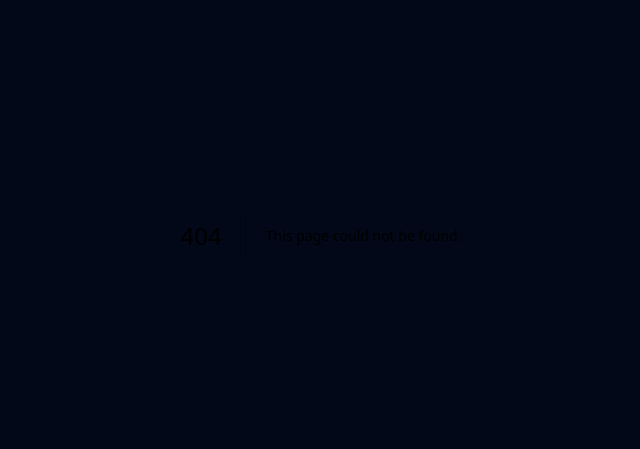
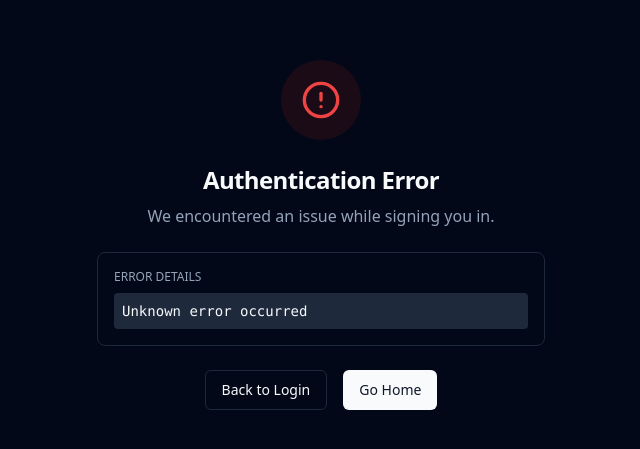
Before and after one commit to lancelotlopech/Rang-s-AI-video-generator, a Next.js app: page /auth/auth-code-error in a window 1280 px wide. Before the commit this address had no page. Shown: the part 165-614 px from the top of the page, without its empty margins (319-959 px from the left). Built offline with nearby package versions, Linux system fonts and the light colour scheme.

Commit message:
Fix: Add auth error page and improve error handling in callback

```diff
--- /dev/null
+++ b/src/app/auth/auth-code-error/page.tsx
@@ -0,0 +1,62 @@
+"use client"
+
+import { useSearchParams } from "next/navigation"
+import { Button } from "@/components/ui/button"
+import Link from "next/link"
+import { AlertCircle } from "lucide-react"
+import { Suspense } from "react"
+
+function ErrorContent() {
+  const searchParams = useSearchParams()
+  const error = searchParams.get("error")
+  const code = searchParams.get("code")
+
+  return (
+    <div className="flex min-h-screen flex-col items-center justify-center bg-background p-4">
+      <div className="mx-auto flex w-full max-w-md flex-col items-center space-y-6 text-center">
+        <div className="flex h-20 w-20 items-center justify-center rounded-full bg-red-100 dark:bg-red-900/20">
+          <AlertCircle className="h-10 w-10 text-red-600 dark:text-red-500" />
+        </div>
+
+        <div className="space-y-2">
+          <h1 className="text-2xl font-bold tracking-tight">Authentication Error</h1>
+          <p className="text-muted-foreground">
+            We encountered an issue while signing you in.
+          </p>
+        </div>
+
+        <div className="w-full rounded-lg border bg-card p-4 text-left shadow-sm">
+          <div className="mb-2 text-xs font-medium uppercase text-muted-foreground">Error Details</div>
+          <code className="block w-full overflow-x-auto rounded bg-muted p-2 text-sm font-mono">
+            {error || "Unknown error occurred"}
+          </code>
+          {code && (
+             <div className="mt-2">
+               <div className="mb-1 text-xs font-medium uppercase text-muted-foreground">Error Code</div>
+               <code className="block w-full overflow-x-auto rounded bg-muted p-2 text-sm font-mono">
+                 {code}
+               </code>
+             </div>
+          )}
+        </div>
+
+        <div className="flex gap-4">
+          <Button asChild variant="outline">
+            <Link href="/login">Back to Login</Link>
+          </Button>
+          <Button asChild>
+            <Link href="/">Go Home</Link>
+          </Button>
+        </div>
+      </div>
+    </div>
+  )
+}
+
+export default function AuthErrorPage() {
+  return (
+    <Suspense fallback={<div>Loading...</div>}>
+      <ErrorContent />
+    </Suspense>
+  )
+}
--- a/src/app/auth/callback/route.ts
+++ b/src/app/auth/callback/route.ts
@@ -11,9 +11,12 @@ export async function GET(request: Request) {
     const { error } = await supabase.auth.exchangeCodeForSession(code)
     if (!error) {
       return NextResponse.redirect(`${origin}${next}`)
+    } else {
+      console.error('Auth error:', error)
+      return NextResponse.redirect(`${origin}/auth/auth-code-error?error=${encodeURIComponent(error.message)}`)
     }
   }
 
   // return the user to an error page with instructions
-  return NextResponse.redirect(`${origin}/auth/auth-code-error`)
+  return NextResponse.redirect(`${origin}/auth/auth-code-error?error=No+code+provided`)
 }
```
